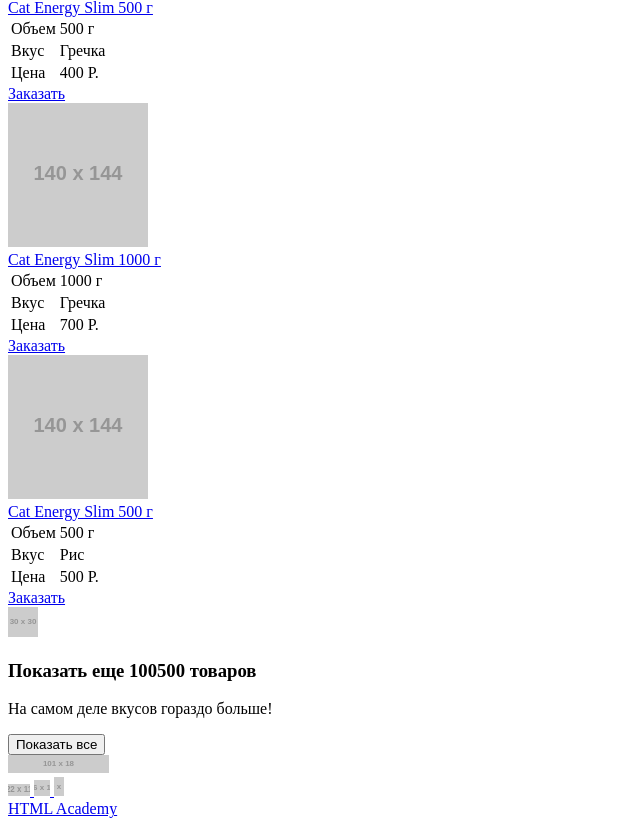
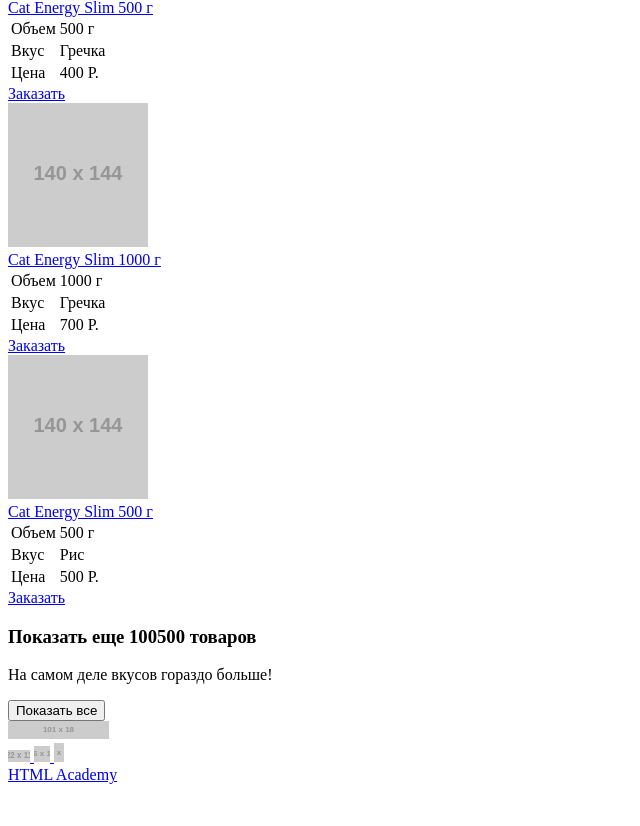
Before and after one commit to SovaSovitsa/236651-cat-energy-18, a website: page source/catalog.html in a window 1280 px wide. Shown: the part 1357-2183 px from the top of the page, without its empty margins (0-640 px from the left). After the commit the page ends 2149 px from the top, so only its background shows below. Drawn offline with Linux system fonts and the light colour scheme; placeholder pictures from the web are drawn by us.

Commit message:
Убирает декоративную картинку из ссылки

```diff
--- a/source/catalog.html
+++ b/source/catalog.html
@@ -225,9 +225,7 @@
                     </div>
                     <!-- Узнать больше -->
                     <div class="catalog__more">
-                        <a class="catalog__plus" href="#">
-                            <img src="https://via.placeholder.com/30x30" width="30" height="30" alt="Показать больше товаров">
-                        </a>
+                        <a class="catalog__plus" href="#" aria-label="Показать больше товаров"></a>
                         <h3 class="catalog__show">Показать еще 100500 товаров</h3>
                         <p class="catalog__comment">На самом деле вкусов гораздо больше!</p>
                         <button class="btn btn--more" type="button">Показать все</button>
```
